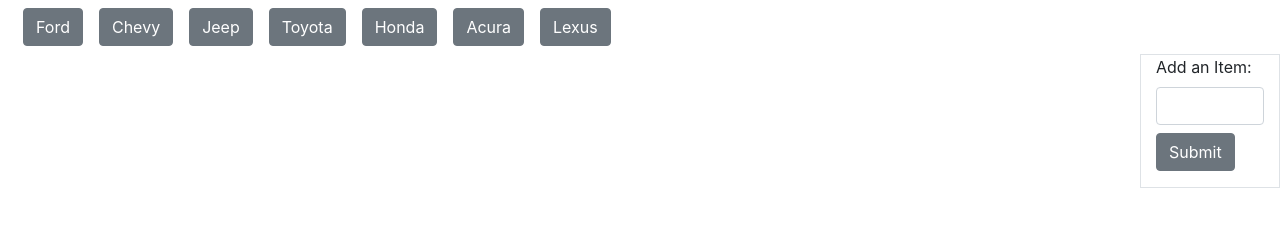
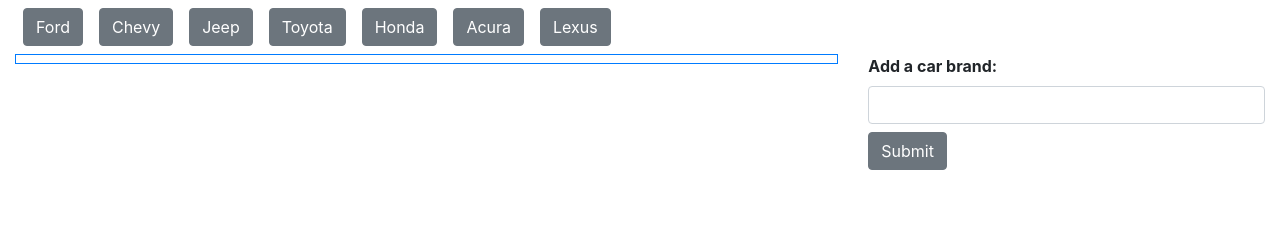
Before and after one commit to GitHubSanti/GifTastic, a plain HTML site: page index.html in a window 1280 px wide. Drawn offline with nearby package versions, Linux system fonts and the light colour scheme.

Commit message:
Add files via upload
updated index.html to layout giphys via columns instead of rows with flex-column bootstrap class.

```diff
--- a/index.html
+++ b/index.html
@@ -25,17 +25,27 @@
     </div>
     <div class="container-fluid">
         <div class="row">
-            <div class="container px-0">
-                <div class="d-flex flex-row text-center m-1 row1">
-                </div>
-                <div class="d-flex flex-row text-center m-1 row2">
-                </div>
-                <div class="d-flex flex-row text-center m-1 row3">
+            <div class="col-8">
+                <div class="container px-0 border border-primary">
+                    <div class="row">
+                        <div class="col-4 px-0">
+                            <div class="d-flex flex-column text-center m-1 col1">
+                            </div>
+                        </div>
+                        <div class="col-4 px-0">
+                            <div class="d-flex flex-column text-center m-1 col2">
+                            </div>
+                        </div>
+                        <div class="col-4 px-0">
+                            <div class="d-flex flex-column text-center m-1 col3">
+                            </div>
+                        </div>
+                    </div>
                 </div>
             </div>
-            <div class="col border">
+            <div class="col">
                 <div class="form-group">
-                    <label for="search">Add an Item:</label>
+                    <label><strong>Add a car brand:</strong></label>
                     <input class="form-control" id="search-input" type="text">
                     <button class="btn btn-secondary mt-2" id="submit" type="button">Submit</button>
                 </div>
```
